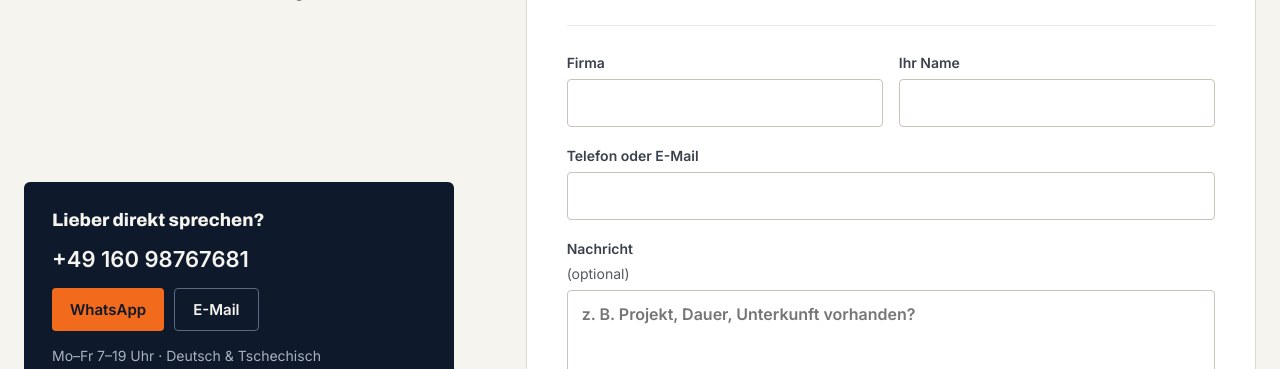
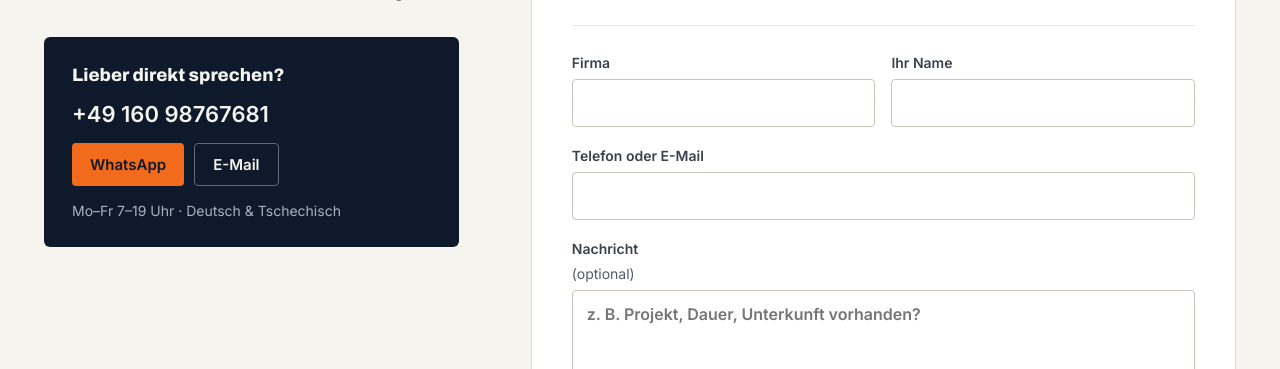
Before and after one commit to legeex/kutispersonal2, a plain HTML site: page anfrage.html in a window 1280 px wide. Shown: the part 431-800 px from the top of the page. Drawn offline with Linux system fonts and the light colour scheme.

Commit message:
Formuláře: patička vždy dole, kontaktní box hned pod úvodem
Co-Authored-By: Claude Opus 5.5 <noreply@anthropic.com>
Claude-Session: https://claude.ai/code/session_01215LMqtq9fai2i2EkzbM5N

```diff
--- a/assets/site.css
+++ b/assets/site.css
@@ -65,6 +65,10 @@ a{color:#0E1A2B}a:hover{color:#B4470A}
 button[disabled]{opacity:.6;cursor:wait}
 :focus-visible{outline:3px solid rgba(242,106,27,.55);outline-offset:2px}
 html{scroll-behavior:smooth}
+/* short pages (forms): keep footer at the bottom, contact box right under the intro */
+.kp-layout{min-height:calc(100vh - 141px);box-sizing:border-box;grid-template-rows:auto 1fr}
+.kp-layout > aside{align-self:start}
+@media (max-width: 900px){.kp-layout{grid-template-rows:none;min-height:0}}
 .kp-legal{overflow-wrap:break-word;hyphens:auto}
 .kp-legal h1,.kp-legal h2,.kp-legal h3{hyphens:manual}
 .kp-legal a{overflow-wrap:anywhere}
```
